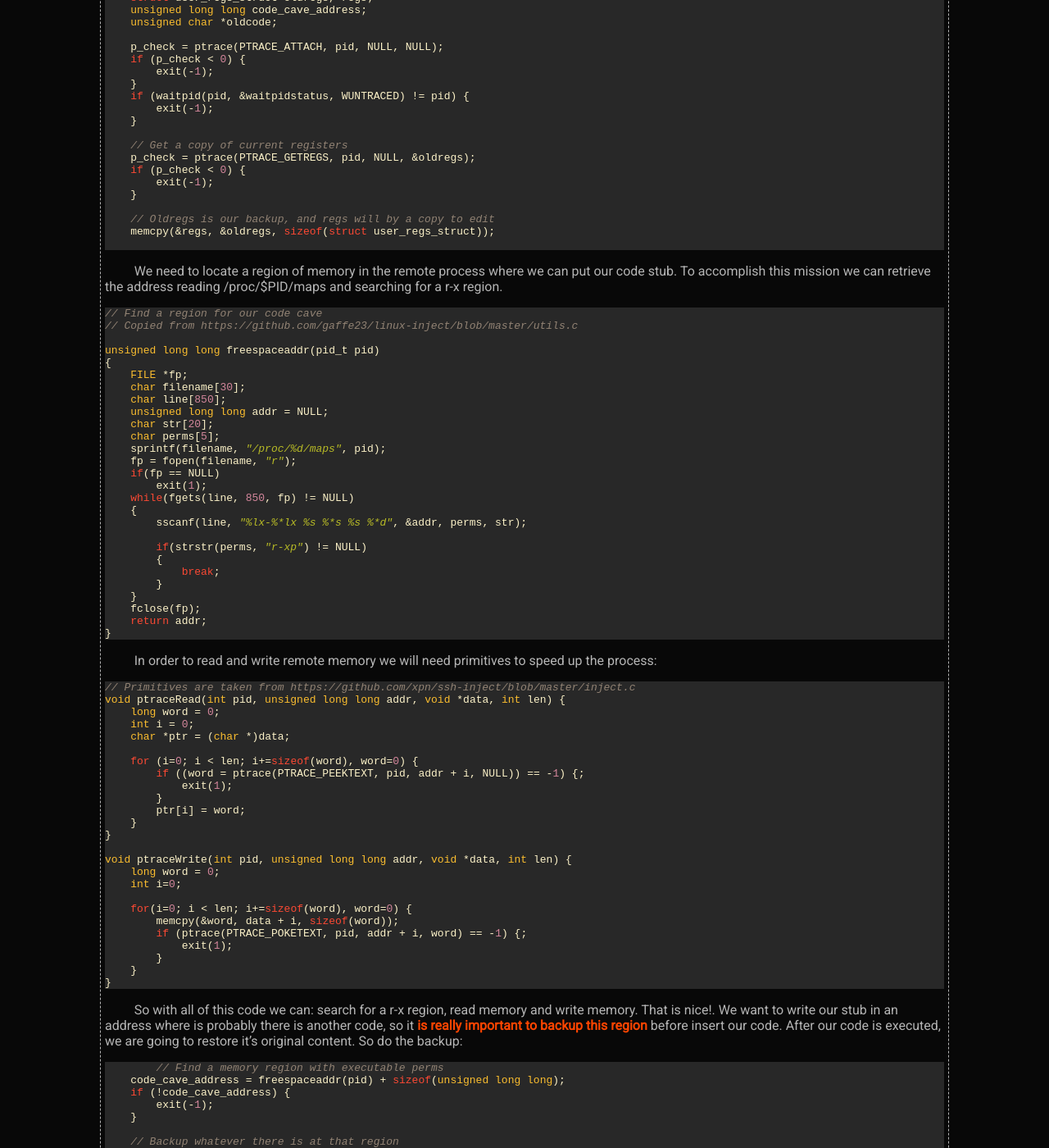
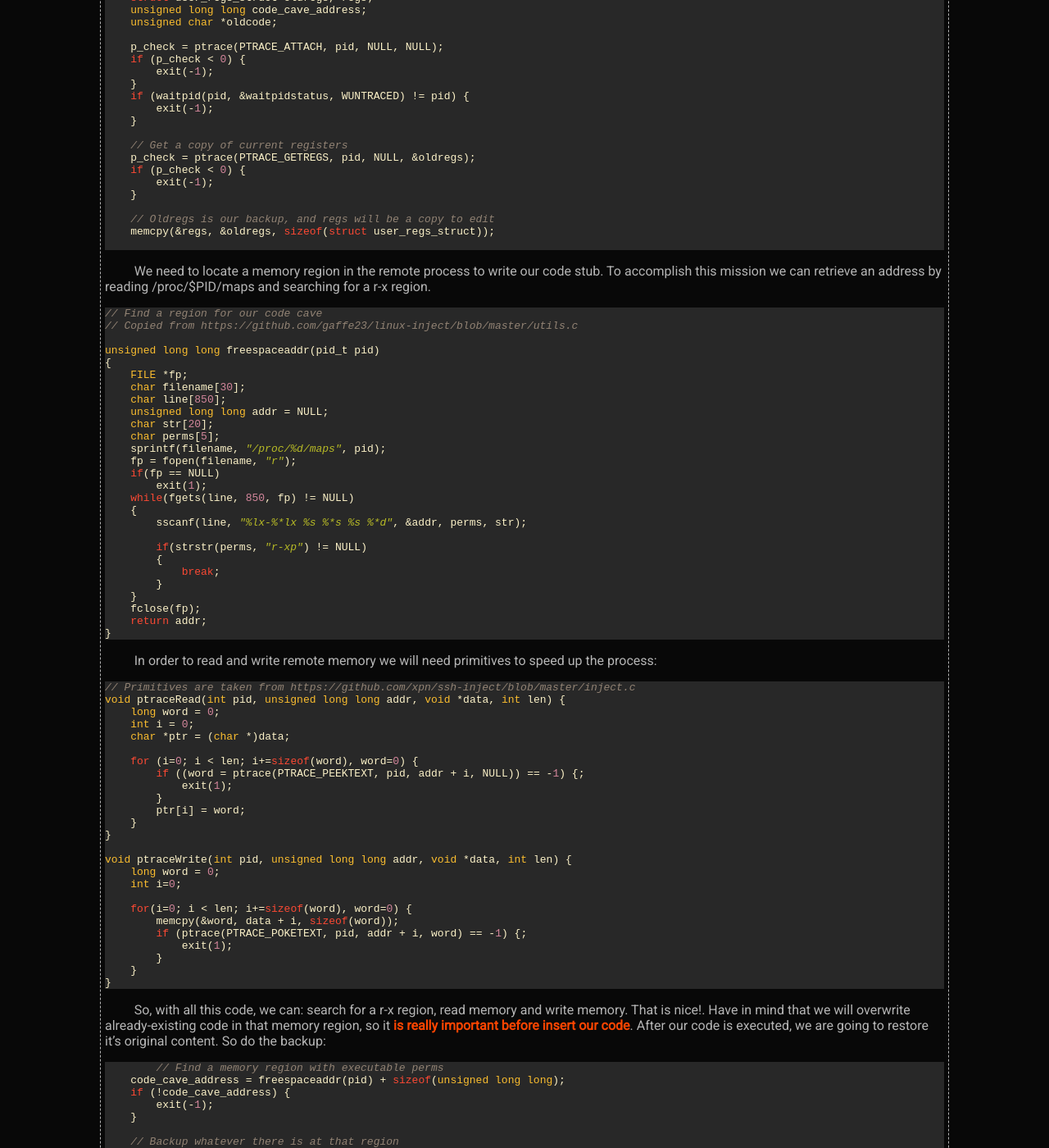
Before and after one commit to X-C3LL/x-c3ll.github.io, a Jekyll site: the page built from _posts/2018-02-24-parasite-web-server-process.md, in a window 1280 px wide and 1400 px high, scrolled down 1834 px. Shown: the whole window at 82% size. Built offline with Jekyll 4.4.1, drawn with Linux system fonts in a browser that asks for light colours.

Commit message:
Update 2018-02-24-parasite-web-server-process.md
Moar minor typo fixed

````diff
--- a/_posts/2018-02-24-parasite-web-server-process.md
+++ b/_posts/2018-02-24-parasite-web-server-process.md
@@ -115,12 +115,12 @@ void infector(pid_t pid) {
         exit(-1);
     }
 
-    // Oldregs is our backup, and regs will by a copy to edit
+    // Oldregs is our backup, and regs will be a copy to edit
     memcpy(&regs, &oldregs, sizeof(struct user_regs_struct));
 
 ```
 &nbsp;&nbsp;&nbsp;&nbsp;&nbsp;&nbsp;&nbsp;&nbsp;
-We need to locate a region of memory in the remote process where we can put our code stub. To accomplish this mission we can retrieve the address reading /proc/$PID/maps and searching for a r-x region.
+We need to locate a memory region in the remote process to write our code stub. To accomplish this mission we can retrieve an address by reading /proc/$PID/maps and searching for a r-x region.
 
 ```c
 // Find a region for our code cave
@@ -182,7 +182,7 @@ void ptraceWrite(int pid, unsigned long long addr, void *data, int len) {
 }
 ```
 &nbsp;&nbsp;&nbsp;&nbsp;&nbsp;&nbsp;&nbsp;&nbsp;
-So with all of this code we can: search for a r-x region, read memory and write memory. That is nice!. We want to write our stub in an address where is probably there is another code, so it __is really important to backup this region__ before insert our code. After our code is executed, we are going to restore it's original content. So do the backup:
+So, with all this code, we can: search for a r-x region, read memory and write memory. That is nice!. Have in mind that we will overwrite already-existing code in that memory region, so it __is really important before insert our code__. After our code is executed, we are going to restore it's original content. So do the backup:
 
 ```c
 	// Find a memory region with executable perms
````
